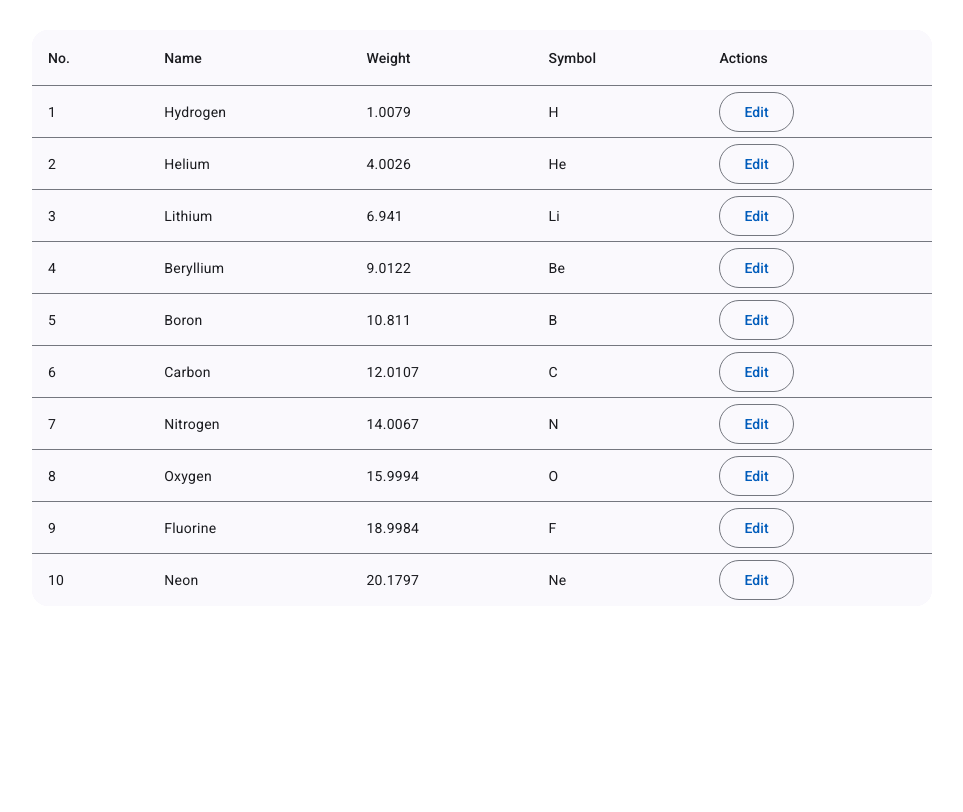
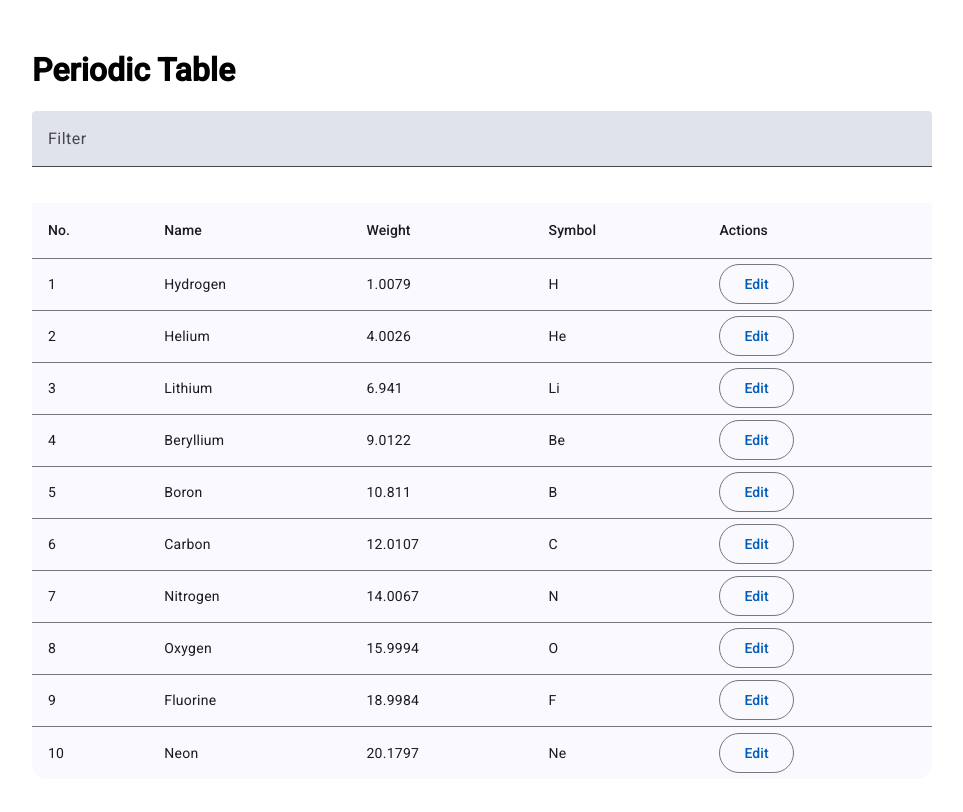
Before and after one commit to kosti996/periodic-table-app, an Angular app: page / in a window 1280 px wide. Shown: the top 812 px of the page, without its empty margins (158-1121 px from the left). Built offline with nearby package versions, Linux system fonts and the light colour scheme.

Commit message:
add filter

```diff
--- a/src/app/periodic-table/periodic-table.component.html
+++ b/src/app/periodic-table/periodic-table.component.html
@@ -1,5 +1,11 @@
 <div class="table-container">
-    <table mat-table [dataSource]="elements()" [trackBy]="trackByFn">
+    <h1>Periodic Table</h1>
+
+    <mat-form-field class="table-filter">
+        <input matInput #searchQuery type="text" (input)="onSearchUpdated(searchQuery.value)" placeholder="Filter" />
+    </mat-form-field>
+
+    <table mat-table [dataSource]="filteredElements()" [trackBy]="trackByFn">
         <ng-container matColumnDef="position">
             <th mat-header-cell *matHeaderCellDef> No. </th>
             <td mat-cell *matCellDef="let element"> {{element.position}} </td>
@@ -33,10 +39,6 @@
     </table>
 </div>
 
-<modal-window
-    [title]="modalTitle"
-    [open]="modalOpen"
-    [rowData]="editingRowData"
-    (save)="saveModal($event)"
+<modal-window [title]="modalTitle" [open]="modalOpen" [rowData]="editingRowData" (save)="saveModal($event)"
     (cancel)="closeModal()">
 </modal-window>
--- a/src/app/periodic-table/periodic-table.component.scss
+++ b/src/app/periodic-table/periodic-table.component.scss
@@ -5,3 +5,8 @@
     border-radius: 16px;
     overflow: hidden;
 }
+
+.table-filter {
+    width: 100%;
+    margin-bottom: 16px;
+}
--- a/src/app/periodic-table/periodic-table.component.ts
+++ b/src/app/periodic-table/periodic-table.component.ts
@@ -1,4 +1,4 @@
-import { Component, ChangeDetectionStrategy, Signal, computed } from '@angular/core';
+import { Component, ChangeDetectionStrategy, Signal, computed, signal } from '@angular/core';
 import { MatTableModule } from '@angular/material/table';
 import { MatButtonModule } from '@angular/material/button';
 import { elementsSignal } from '../store/periodic-elements.store';
@@ -6,23 +6,39 @@ import { CommonModule } from '@angular/common';
 import { PeriodicElement } from '../models/periodic-element.model';
 import { ModalWindowComponent } from '../shared/modal-window/modal-window.component';
 import { FormsModule } from '@angular/forms';
+import { MatFormField } from '@angular/material/form-field';
+import { MatInputModule } from '@angular/material/input';
 
 @Component({
   selector: 'periodic-table',
   standalone: true,
-  imports: [MatTableModule, MatButtonModule, CommonModule, ModalWindowComponent, FormsModule],
+  imports: [MatTableModule, MatButtonModule, MatFormField, MatInputModule, CommonModule, ModalWindowComponent, FormsModule],
   templateUrl: './periodic-table.component.html',
   styleUrl: './periodic-table.component.scss',
   changeDetection: ChangeDetectionStrategy.OnPush
 })
 
 export class PeriodicTableComponent {
+  searchQuery = signal<string>('');
   modalTitle = 'Edit';
   elements = elementsSignal;
   modalOpen: boolean = false;
   editingRowIndex: number | null = null;
   editingRowData: PeriodicElement = { position: 0, name: '', weight: 0, symbol: '' };
   displayedColumns: string[] = ['position', 'name', 'weight', 'symbol', 'actions'];
+  filteredElements = computed(() => {
+    const sq = this.searchQuery();
+    return this.elements().filter(x =>
+      x.name.toLowerCase().includes(sq.toLowerCase()) ||
+      x.symbol.toLowerCase().includes(sq.toLowerCase()) ||
+      x.position.toString().includes(sq.toLowerCase()) ||
+      x.weight.toString().includes(sq.toLowerCase())
+    );
+  });
+
+  onSearchUpdated(sq: string) {
+    this.searchQuery.set(sq);
+  }
 
   openModal(element: any) {
     const index = this.elements().findIndex(e => e.position === element.position);
```
